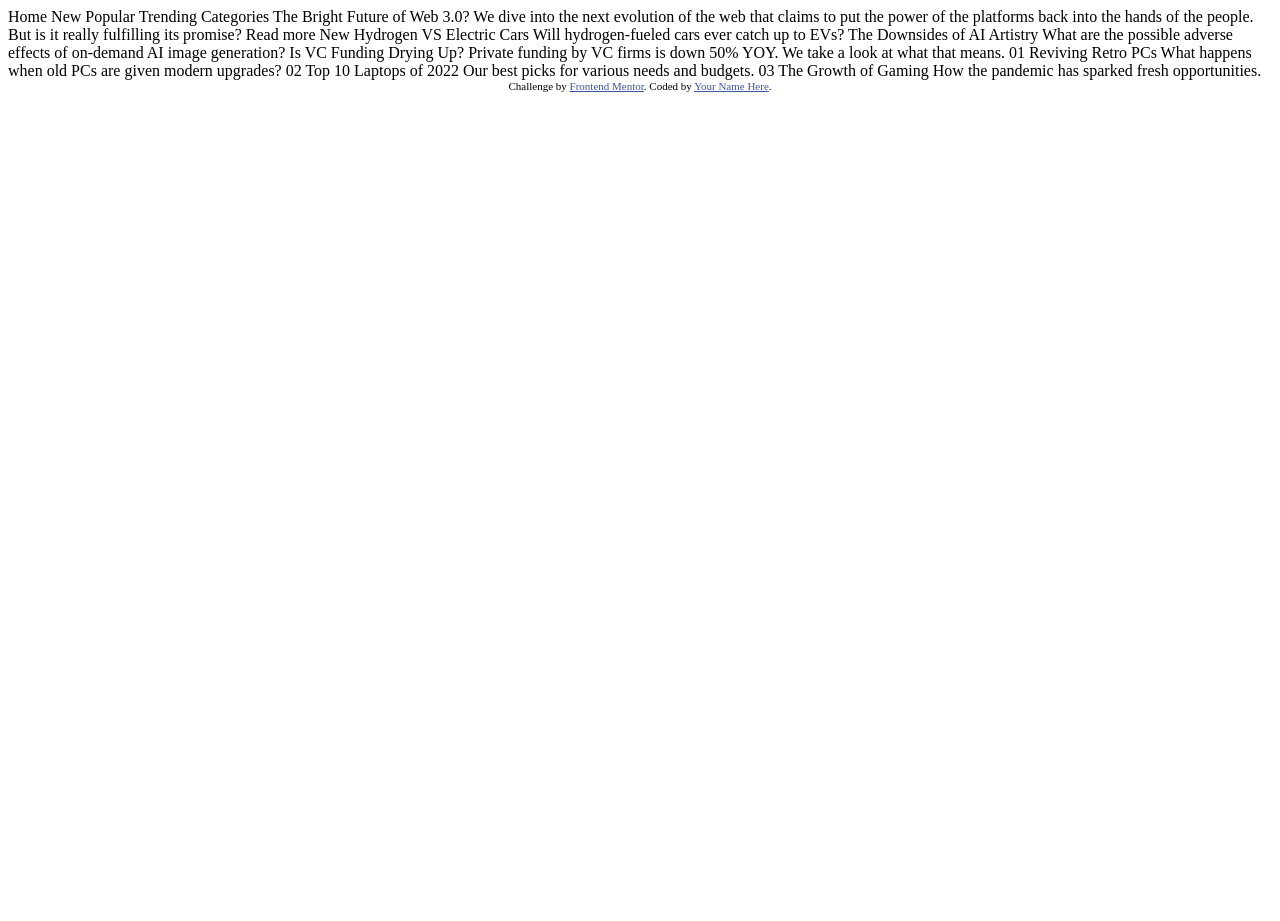
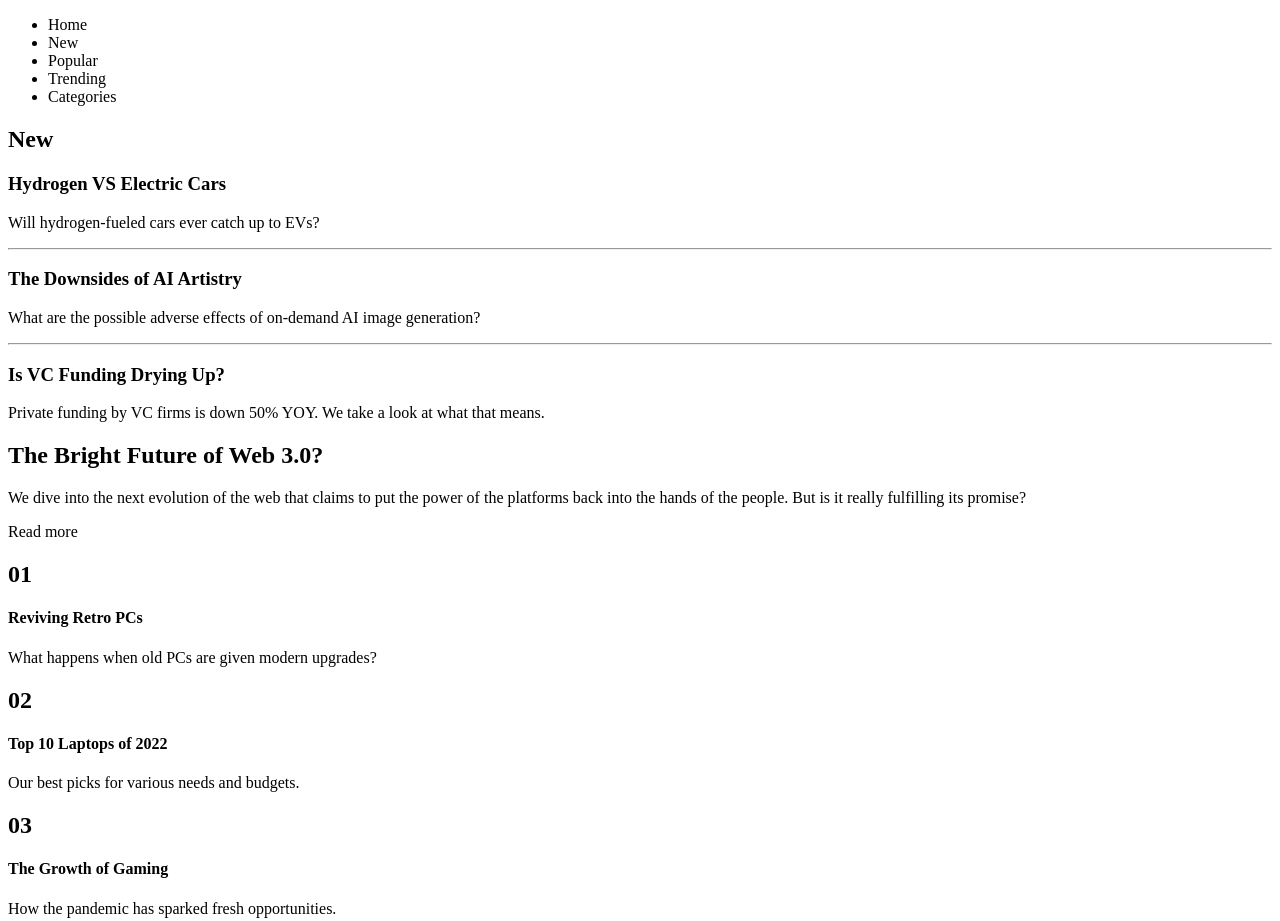
Before and after one commit to emmanueltn007/news-home-page, a plain HTML site: page index.html in a window 1280 px wide. Shown: the top 921 px of the page. Before the commit the page ends 800 px from the top, so only its background shows below. Drawn offline with Linux system fonts and the light colour scheme.

Commit message:
added html content

```diff
--- a/index.html
+++ b/index.html
@@ -16,41 +16,83 @@
 </head>
 <body>
 
-  Home
-  New
-  Popular
-  Trending
-  Categories
-
+  <header>
+    <div class="logo"></div>
+    <ul class="menu">
+      <li>Home</li>
+      <li>New</li>
+      <li>Popular</li>
+      <li>Trending</li>
+      <li>Categories</li>
+    </ul>
+  </header>
+  <section>
+    <div class="cover"></div>
+    <div class="new">
+      <h2>New</h2>
+      <h3>Hydrogen VS Electric Cars</h3>
+      <p>
+        Will hydrogen-fueled cars ever catch up to EVs?
+      </p>
+      <hr>
+      <h3>The Downsides of AI Artistry</h3>
+      <p>
+        What are the possible adverse effects of on-demand AI image generation?
+      </p>
+      <hr>
+      <h3>Is VC Funding Drying Up?</h3>
+      <p>
+        Private funding by VC firms is down 50% YOY. We take a look at what that means.
+      </p>
+    </div>
+    <div class="bright-future">
+      <h1>
         The Bright Future of Web 3.0?
-
+      </h1>
+    </div>
+    <div class="paragraph">
+      <p>
         We dive into the next evolution of the web that claims to put the power of the platforms back into the hands of the people.
         But is it really fulfilling its promise?
-
+      </p>
+      <span>
         Read more
-
-  New
-
-  Hydrogen VS Electric Cars
-  Will hydrogen-fueled cars ever catch up to EVs?
-
-  The Downsides of AI Artistry
-  What are the possible adverse effects of on-demand AI image generation?
-
-  Is VC Funding Drying Up?
-  Private funding by VC firms is down 50% YOY. We take a look at what that means.
-
+      </span>
+    </div>
+    <div class="retro-pc">
+      <h2>
         01
+      </h2>
+      <h4>
         Reviving Retro PCs
+      </h4>
+      <p>
         What happens when old PCs are given modern upgrades?
-
+      </p>
+    </div>
+    <div class="top-10-laptops">
+      <h2>
         02
+      </h2>
+      <h4>
         Top 10 Laptops of 2022
+      </h4>
+      <p>
         Our best picks for various needs and budgets.
-
+      </p>
+    </div>
+    <div class="gaming-growth">
+      <h2>
         03
+      </h2>
+      <h4>
         The Growth of Gaming
+      </h4>
+      <p>
         How the pandemic has sparked fresh opportunities.
+      </p>
+    </div>
+  </section>
 
   <div class="attribution">
     Challenge by <a href="https://www.frontendmentor.io?ref=challenge" target="_blank">Frontend Mentor</a>.
```
Lines whose indentation alone changed are shown as unchanged.
